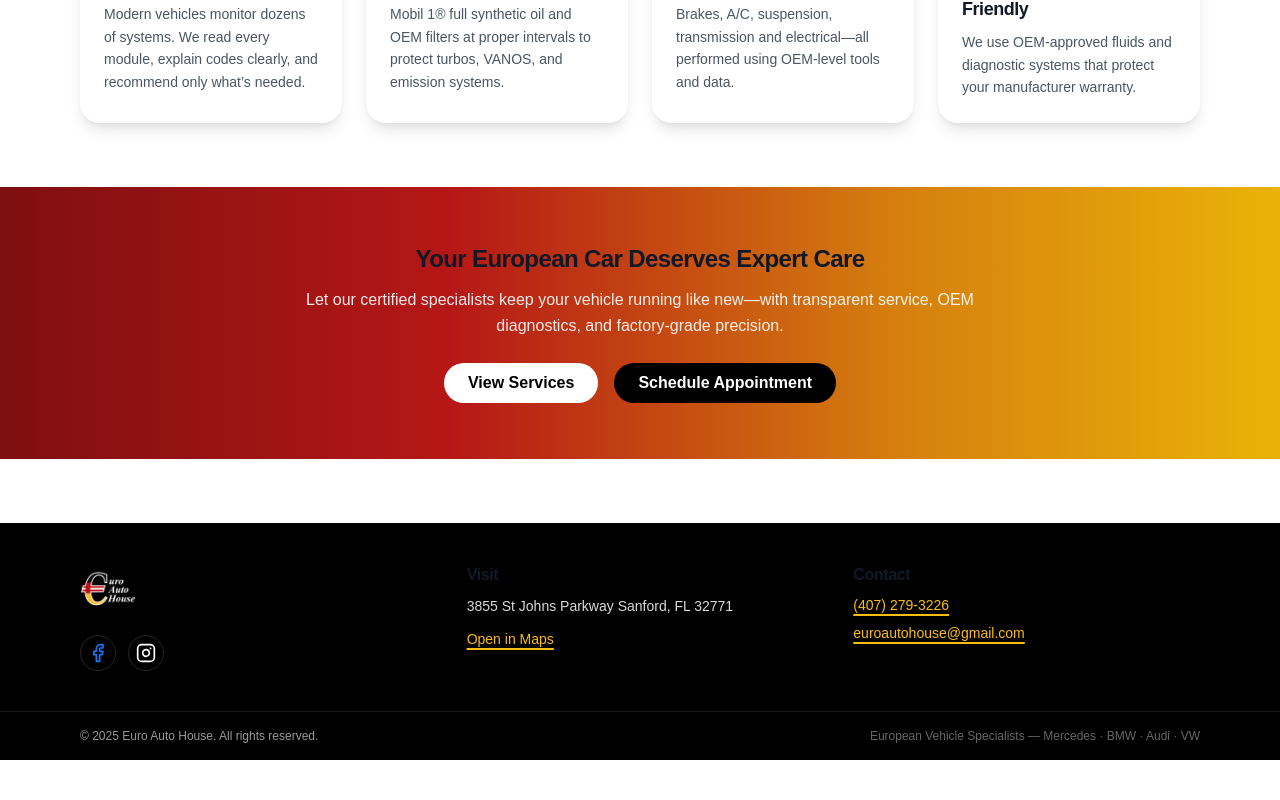
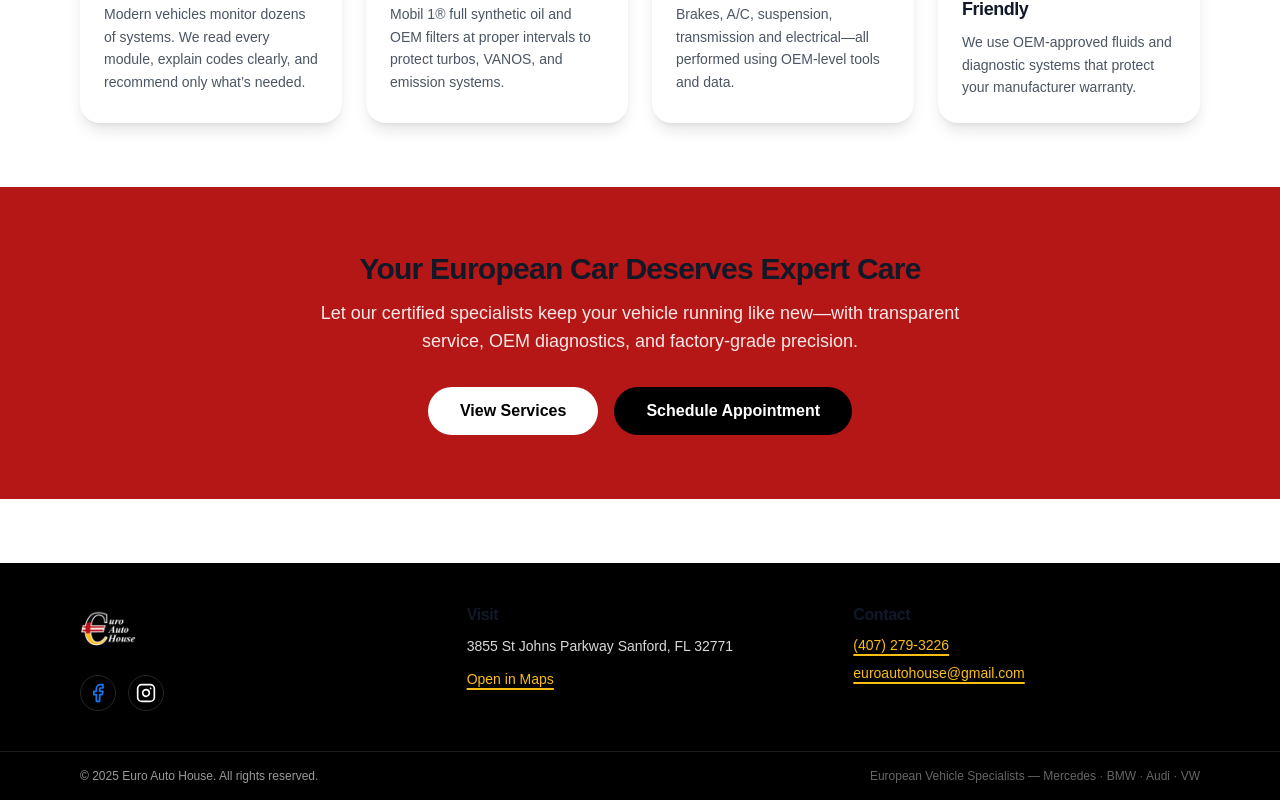
Before and after one commit to genghisjuan/euroautohouse, a Next.js app: page / in a window 1280 px wide. Shown: the part 1003-1803 px from the top of the page. Before the commit the page ends 1763 px from the top, so only its background shows below. Built offline with nearby package versions, Linux system fonts and the light colour scheme.

Commit message:
Update page.jsx

```diff
--- a/app/page.jsx
+++ b/app/page.jsx
@@ -9,8 +9,8 @@ export const metadata = { title: "Euro Auto House | European Auto Repair Special
 export default function HomePage() {
   return (
     <>
-      {/* HERO SECTION */}
-            <section className="relative flex items-center justify-center bg-black/70">
+      {/* HERO SECTION (unchanged) */}
+      <section className="relative flex items-center justify-center bg-black/70">
         <div className="absolute inset-0 -z-10">
           <Image
             src="/hero.jpg"
@@ -26,7 +26,7 @@ export default function HomePage() {
             Full-Service Diagnostics for Your Luxury Vehicle
           </h1>
           <p className="lead mb-8 text-gray-200">
-            Dealer-level care for Mercedes-Benz, BMW, VW, and Audi owners.
+            Dealer-level care for Mercedes-Benz, BMW, VW, and Audi owners.{" "}
             Expert technicians who explain your car in plain English—and stand behind every repair.
           </p>
 
@@ -48,7 +48,7 @@ export default function HomePage() {
         </div>
       </section>
 
-      {/* STATS BAR */}
+      {/* STATS BAR (unchanged) */}
       <section className="bg-neutral-50 py-10 border-b">
         <div className="container-tight grid grid-cols-2 md:grid-cols-4 gap-6 text-center">
           <div>
@@ -70,7 +70,7 @@ export default function HomePage() {
         </div>
       </section>
 
-      {/* WHAT WE OFFER */}
+      {/* WHAT WE OFFER (unchanged) */}
       <section className="py-16">
         <div className="container-tight text-center mb-10">
           <h2 className="text-3xl font-bold text-gray-900 mb-2">What We Offer</h2>
@@ -116,32 +116,26 @@ export default function HomePage() {
         </div>
       </section>
 
-      {/* CTA SECTION */}
-      <section
-        className="text-white text-center py-14"
-        style={{
-          backgroundImage:
-            "linear-gradient(90deg, #7f0f10 0%, #b51716 35%, #d57f0e 70%, #eab308 100%)",
-        }}
-      >
-        <div className="container-tight">
-          <h2 className="text-2xl font-semibold mb-3">
+      {/* CTA SECTION — solid brand color (gradient removed) */}
+      <section className="text-white text-center py-16 bg-[var(--color-primary)]">
+        <div className="container-tight px-4">
+          <h2 className="text-2xl md:text-3xl font-semibold mb-3">
             Your European Car Deserves Expert Care
           </h2>
-          <p className="text-white/90 mb-6 max-w-2xl mx-auto">
+          <p className="text-white/90 mb-8 max-w-2xl mx-auto text-base md:text-lg">
             Let our certified specialists keep your vehicle running like new—with transparent
             service, OEM diagnostics, and factory-grade precision.
           </p>
-          <div className="flex justify-center gap-4">
+          <div className="flex flex-wrap justify-center gap-4">
             <Link
               href="/services"
-              className="rounded-full bg-white text-black font-semibold px-6 py-2 hover:opacity-90"
+              className="rounded-full bg-white text-black font-semibold px-8 py-3 text-sm md:text-base hover:opacity-90 transition"
             >
               View Services
             </Link>
             <Link
               href="/contact"
-              className="rounded-full bg-black text-white font-semibold px-6 py-2 hover:opacity-90"
+              className="rounded-full bg-black text-white font-semibold px-8 py-3 text-sm md:text-base hover:opacity-90 transition"
             >
               Schedule Appointment
             </Link>
```
